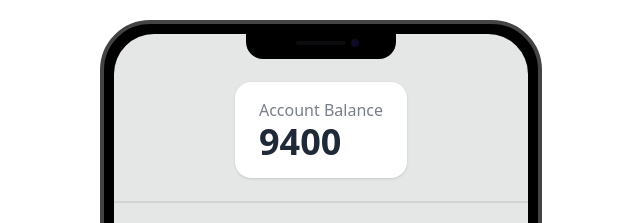
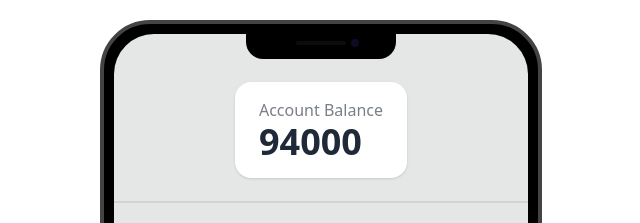
Before and after one commit to RobiulArman/Payoneer-with-function, a plain HTML site: page index.html in a window 1280 px wide. Shown: the top 223 px of the page, 319-959 px from the left. Drawn offline with nearby package versions, Linux system fonts and the light colour scheme.

Commit message:
made some chnages

```diff
--- a/index.html
+++ b/index.html
@@ -21,7 +21,7 @@
                         <div class="stat">
                             <div class="stat-title">Account Balance</div>
                             <!-- account balance is the main key here -->
-                            <div id="account-balance" class="stat-value">9400</div>
+                            <div id="account-balance" class="stat-value">94000</div>
                         </div>
                     </div>
                     <div class="divider"></div>
```
